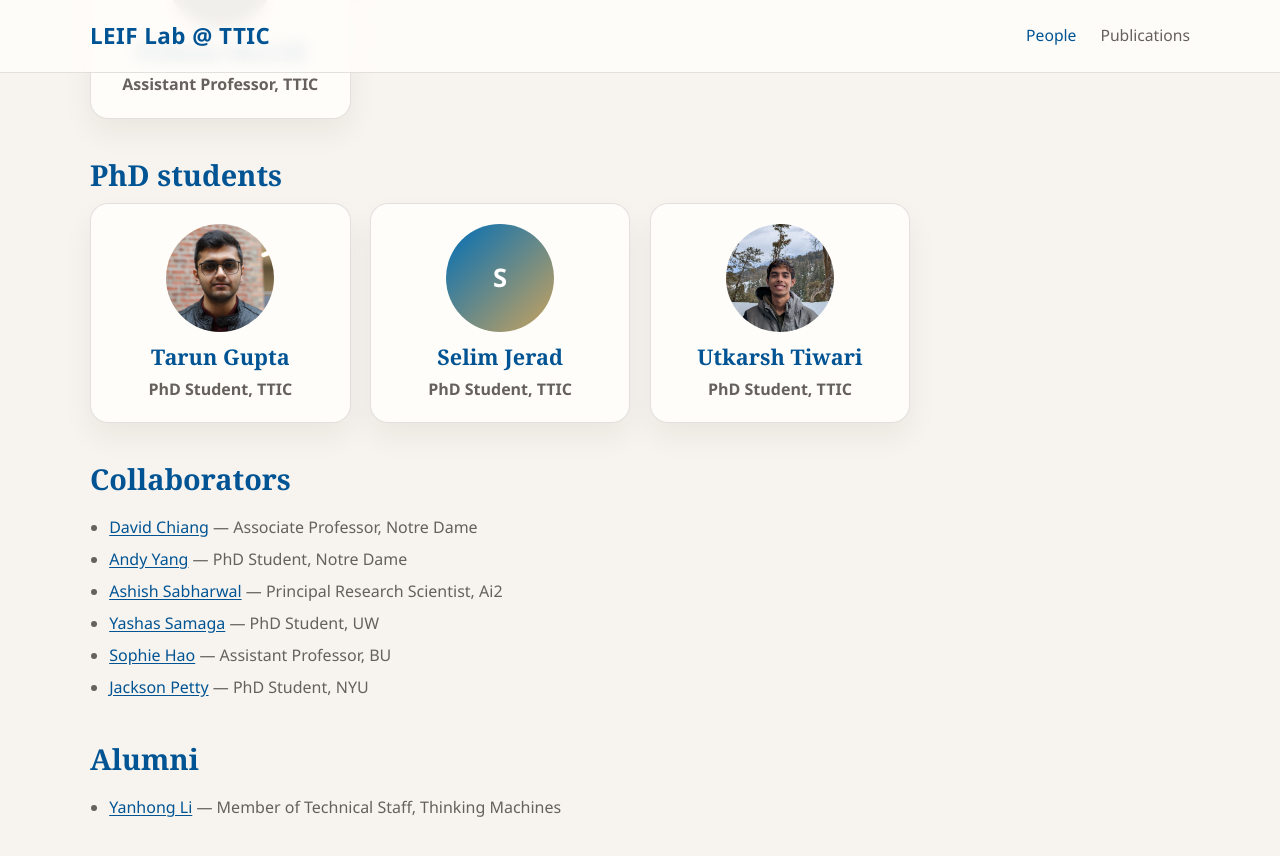
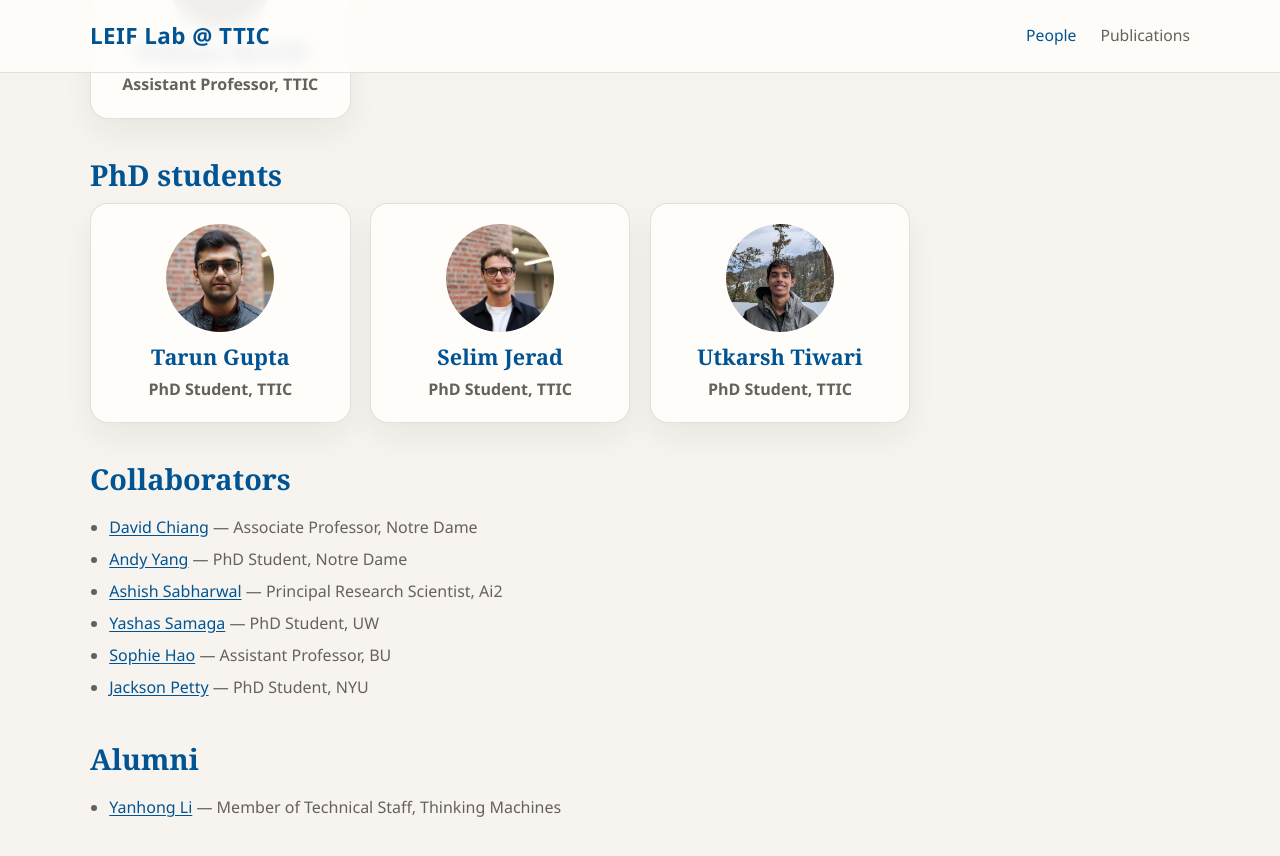
Before and after one commit to leif-lab-ttic/leif-lab-ttic.github.io, a Jekyll site: the page built from pages/people.html, in a window 1280 px wide and 900 px high, scrolled down 500 px. Shown: the top 856 px of the window. Built offline with Jekyll 4.4.1, drawn with Linux system fonts in a browser that asks for light colours; grey boxes are pictures that could not be loaded.

Commit message:
Add Selim's headshot

```diff
--- a/_data/people.yml
+++ b/_data/people.yml
@@ -7,11 +7,12 @@ pi:
 students:
   - name: Tarun Gupta
     role: PhD Student, TTIC
+    url: https://tarun360.github.io/
     photo: /assets/images/headshots/tarun-gupta.png
-    url: https://tarun360.github.io/
   - name: Selim Jerad
     role: PhD Student, TTIC
     url: https://selimjerad.github.io/
+    photo: /assets/images/headshots/selim-jerad.jpg
   - name: Utkarsh Tiwari
     role: PhD Student, TTIC
     url: https://ut21.github.io/
```
Also changed, not shown: assets/images/headshots/selim-jerad.jpg (added).
